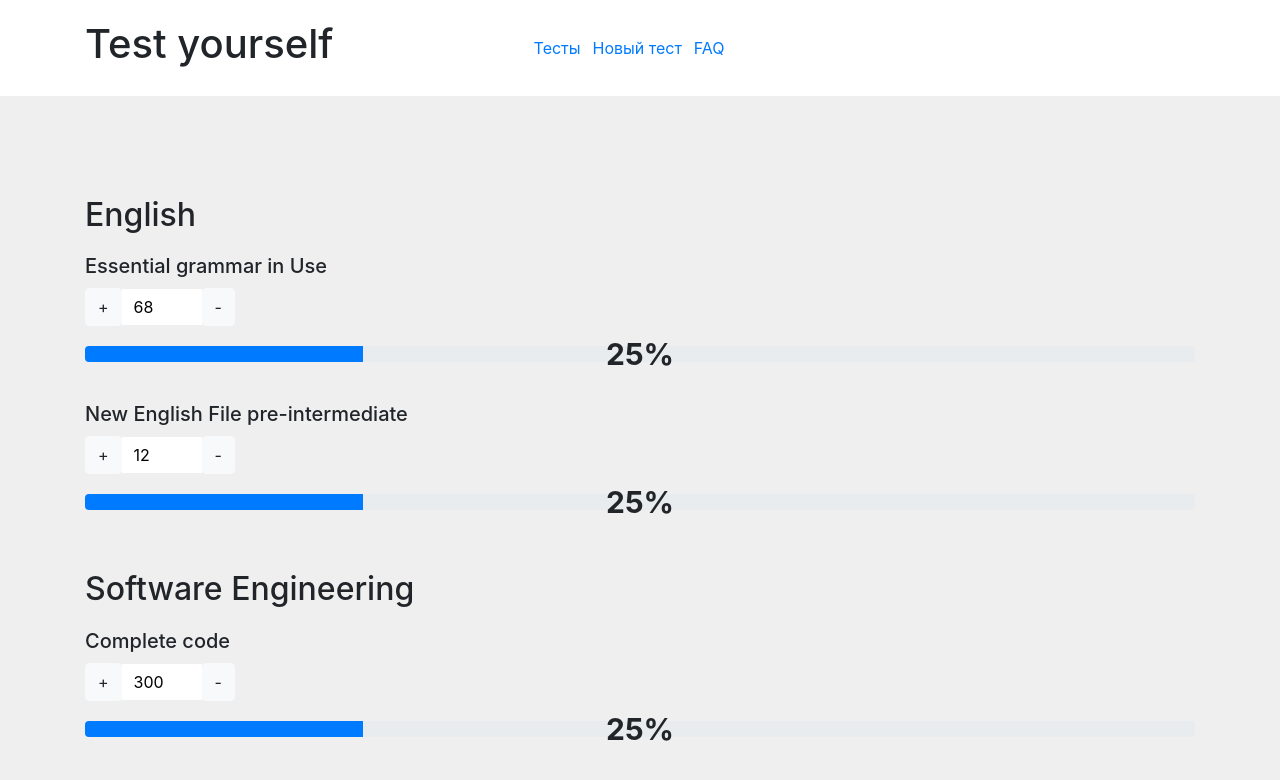
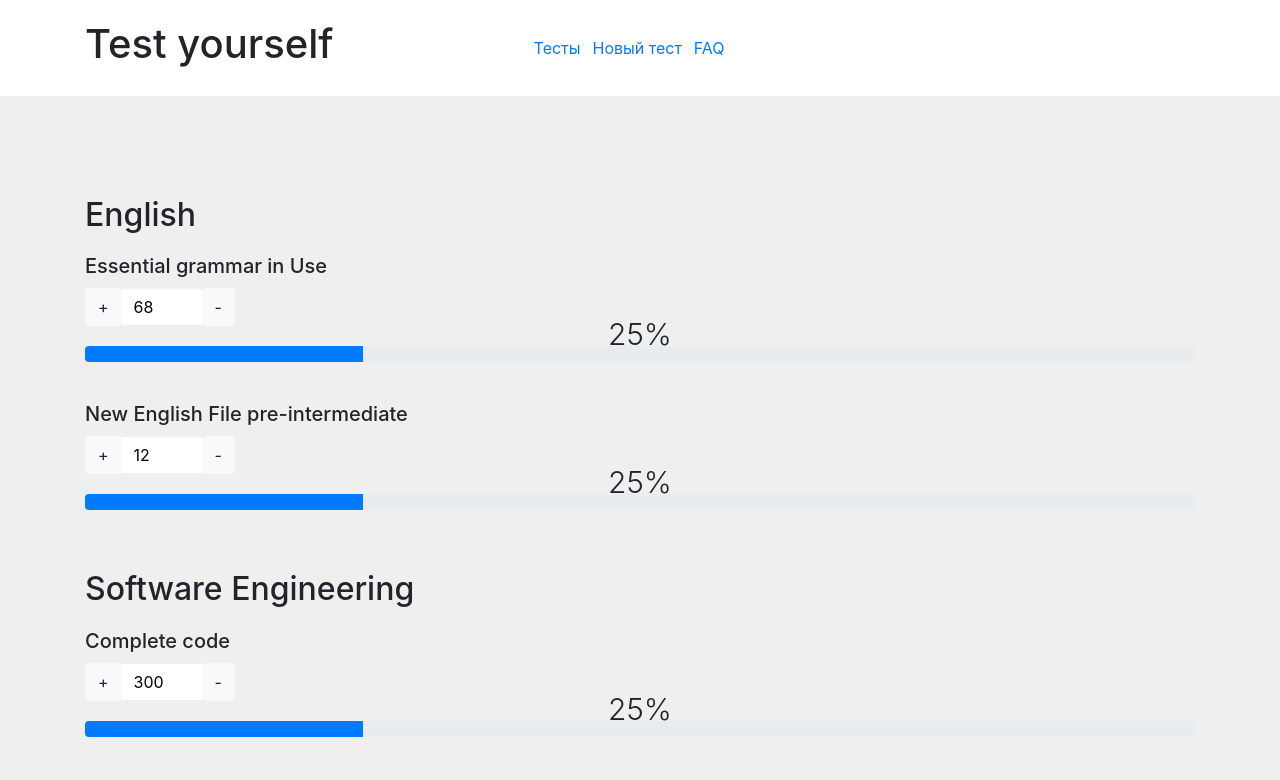
Before and after one commit to VaniaFed/goalProgressMonitor, a React app: page / in a window 1280 px wide. Shown: the top 780 px of the page. Built offline with nearby package versions, Linux system fonts and the light colour scheme; the HTML template or start-up script is replaced by a standard one.

Commit message:
pretty styles

```diff
--- a/src/public/components/ui/topicItem.module.sass
+++ b/src/public/components/ui/topicItem.module.sass
@@ -14,5 +14,5 @@
   text-align: center
   z-index: 2
   font-size: 30px
-  font-weight: 700
-  margin-top: -10px
+  font-weight: 300
+  top: -30px
```
